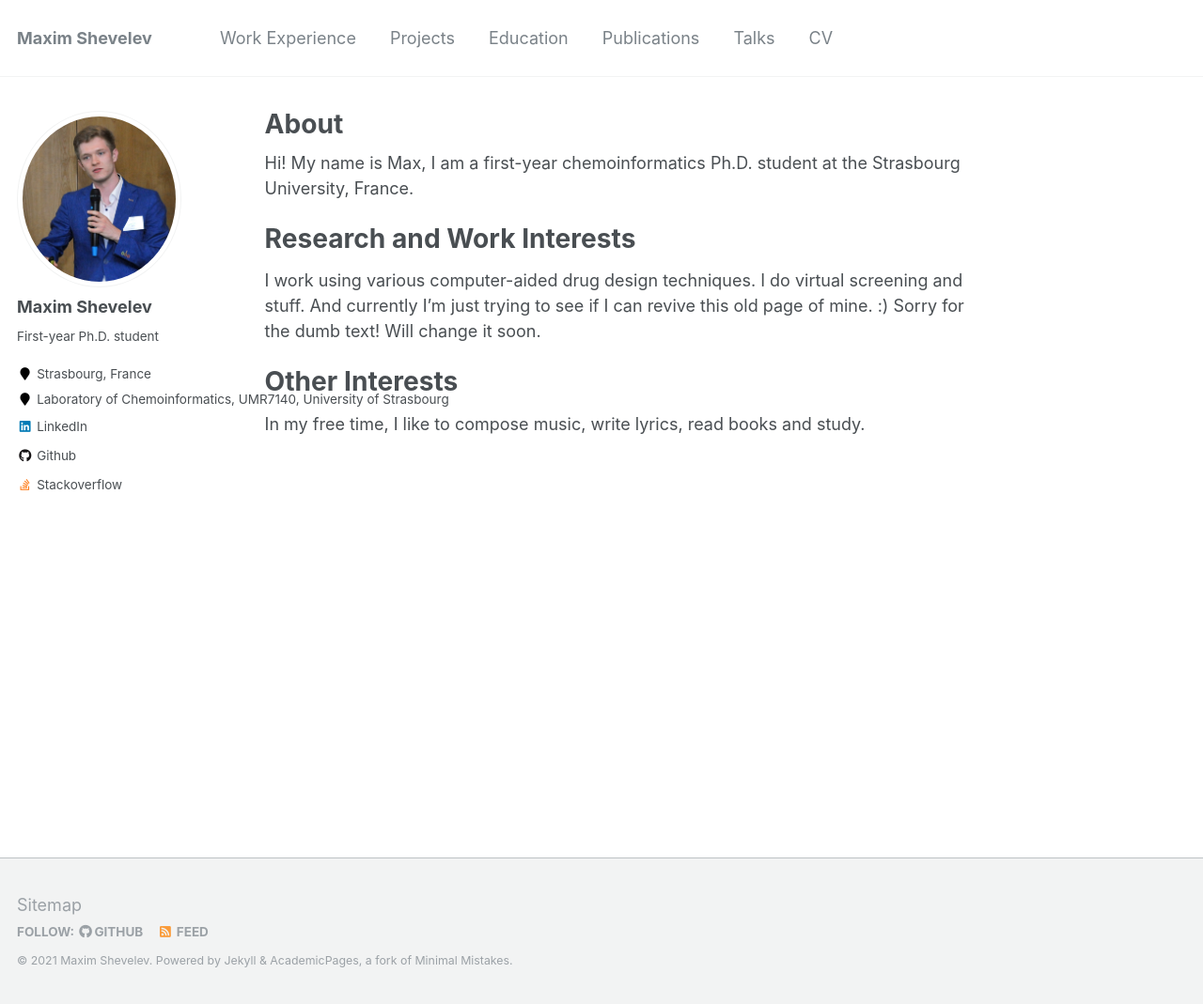
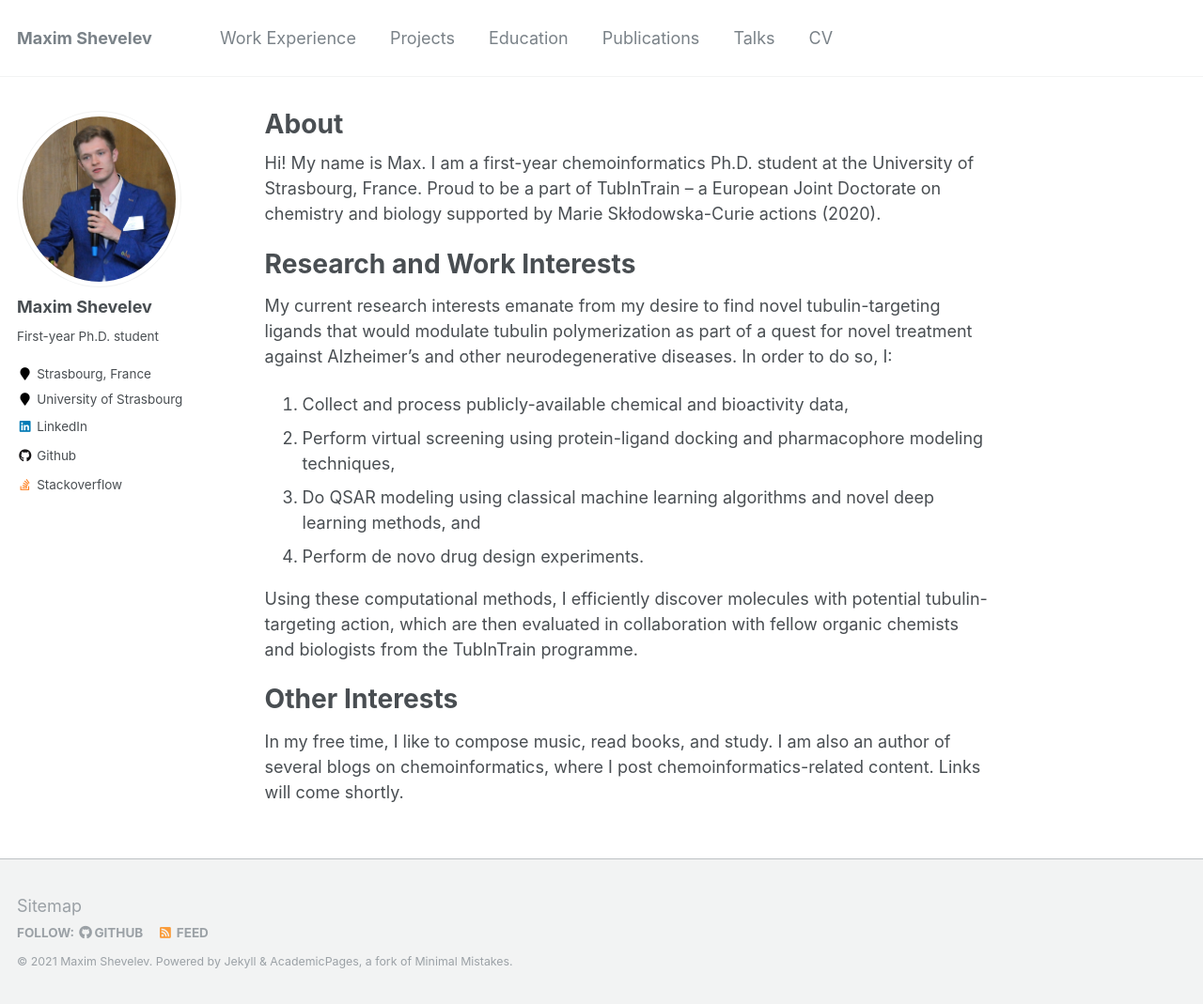
Before and after one commit to mawansui/mawansui.github.io, a Jekyll site: the page built from _pages/about.md, in a window 1280 px wide and 1069 px high. Shown: the whole window at 94% size. Built offline with Jekyll 4.4.1, drawn with Linux system fonts in a browser that asks for light colours.

Commit message:
more updates

```diff
--- a/_config.yml
+++ b/_config.yml
@@ -84,7 +84,7 @@ author:
   avatar           : "profile.jpg"
   bio              : "First-year Ph.D. student"
   location         : "Strasbourg, France"
-  employer         : "Laboratory of Chemoinformatics, UMR7140, University of Strasbourg"
+  employer         : "University of Strasbourg"
   pubmed           : # "https://www.ncbi.nlm.nih.gov/pubmed/?term=john+snow"
   googlescholar    : # "http://yourfullgooglescholarurl.com"
   email            : # "mdshev7@yandex.ru"
--- a/_pages/about.md
+++ b/_pages/about.md
@@ -8,16 +8,22 @@ redirect_from:
   - /about.html
 ---
 
-Hi! My name is Max, I am a first-year chemoinformatics Ph.D. student at the Strasbourg University, France.
+Hi! My name is Max. I am a first-year chemoinformatics Ph.D. student at the University of Strasbourg, France.
+Proud to be a part of TubInTrain – a European Joint Doctorate on chemistry and biology supported by Marie Skłodowska-Curie actions (2020).
 
 Research and Work Interests
 ======
 
-I work using various computer-aided drug design techniques. I do virtual screening and stuff.
-And currently I'm just trying to see if I can revive this old page of mine. :)
-Sorry for the dumb text! Will change it soon.
+My current research interests emanate from my desire to find novel tubulin-targeting ligands that would modulate tubulin polymerization as part of a quest for novel treatment against Alzheimer's and other neurodegenerative diseases. In order to do so, I:
+
+1. Collect and process publicly-available chemical and bioactivity data,
+2. Perform virtual screening using protein-ligand docking and pharmacophore modeling techniques,
+3. Do QSAR modeling using classical machine learning algorithms and novel deep learning methods, and
+4. Perform de novo drug design experiments.
+
+Using these computational methods, I efficiently discover molecules with potential tubulin-targeting action, which are then evaluated in collaboration with fellow organic chemists and biologists from the TubInTrain programme.
 
 Other Interests
 ===
 
-In my free time, I like to compose music, write lyrics, read books and study.
+In my free time, I like to compose music, read books, and study. I am also an author of several blogs on chemoinformatics, where I post chemoinformatics-related content. Links will come shortly.
```
